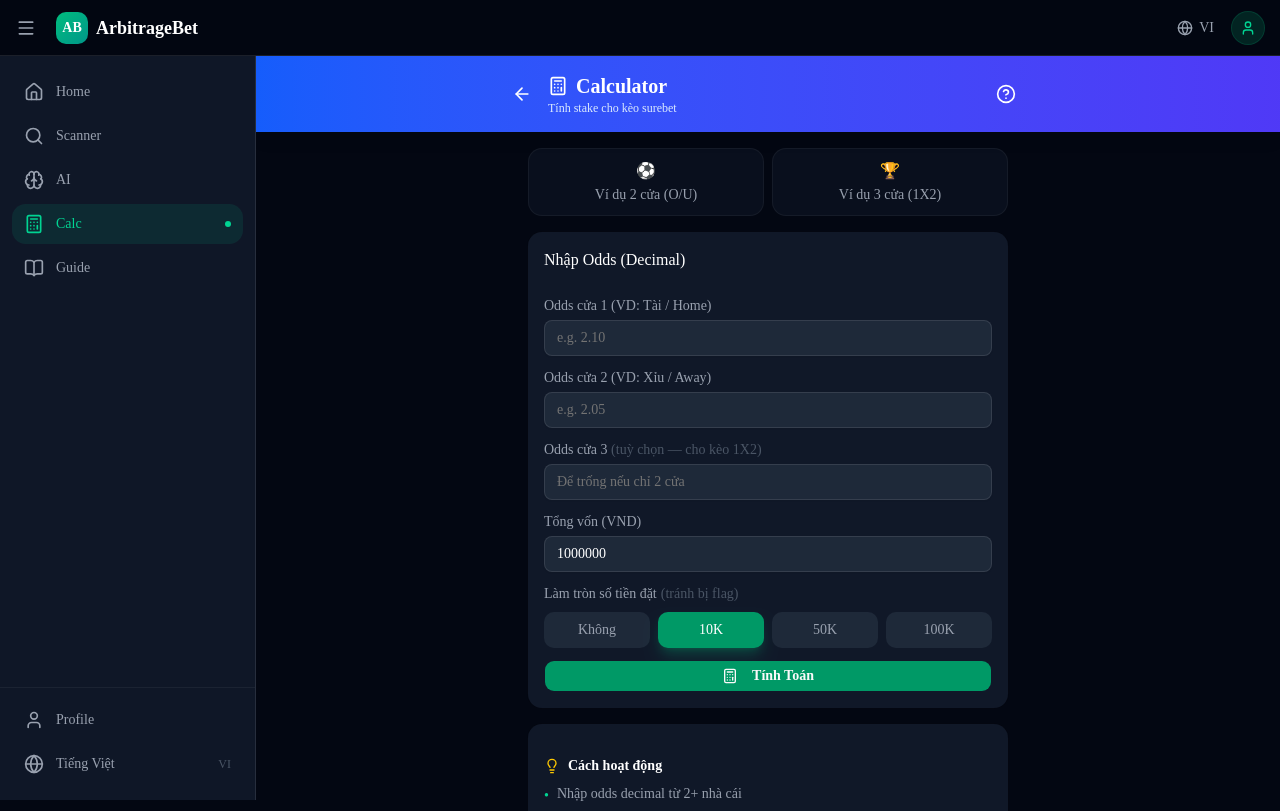
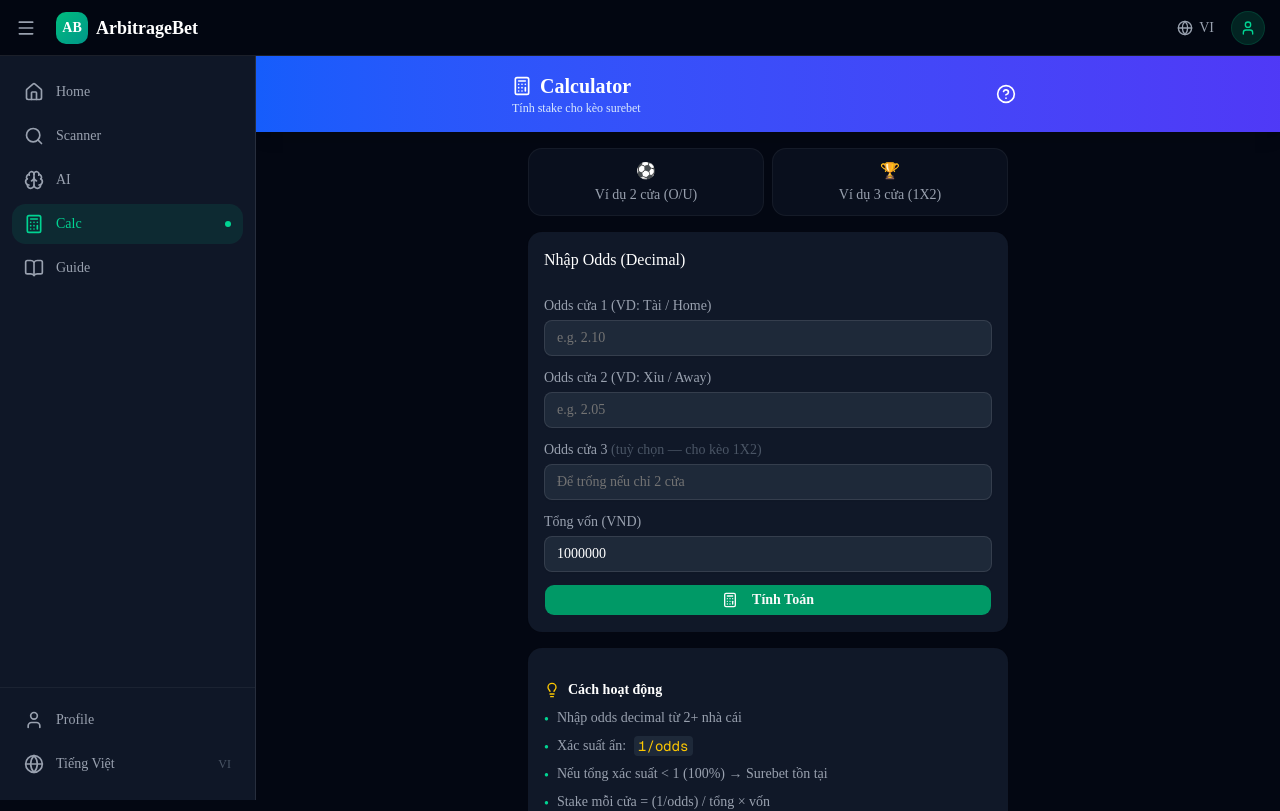
Before and after one commit to ptit9x/vibe-arbitrage-bet, a Next.js app: page /calculator in a window 1280 px wide. Shown: the top 811 px of the page. Built offline with nearby package versions, Linux system fonts and the light colour scheme.

Commit message:
fix: remove stake rounding, multiply stakes by 1000 for display

```diff
--- a/src/app/calculator/page.tsx
+++ b/src/app/calculator/page.tsx
@@ -4,13 +4,9 @@ import { useState } from "react";
 import { Card, CardContent, CardHeader, CardTitle } from "@/components/ui/card";
 import { Button } from "@/components/ui/button";
 import { Input } from "@/components/ui/input";
-import { createClient } from "@/lib/supabase/client";
-import { useRouter } from "next/navigation";
-import Link from "next/link";
 import { useI18n } from "@/lib/i18n/provider";
 import {
   Calculator,
-  ArrowLeft,
   HelpCircle,
   Info,
   CheckCircle2,
@@ -19,7 +15,6 @@ import {
 } from "lucide-react";
 
 export default function CalculatorPage() {
-  const router = useRouter();
   const { t, locale } = useI18n();
   const [odds1, setOdds1] = useState("");
   const [odds2, setOdds2] = useState("");
@@ -32,54 +27,10 @@ export default function CalculatorPage() {
     stakes: number[];
     payouts: number[];
     profit: number;
-    roundedStakes: number[];
-    roundedPayouts: number[];
-    roundedProfit: number;
-    roundedProfitPercent: number;
-    roundedTotalStake: number;
-    roundMode: string;
   } | null>(null);
 
   const formatMoney = (amount: number) =>
     new Intl.NumberFormat(locale === "vi" ? "vi-VN" : "en-US").format(Math.round(amount));
-
-  type RoundMode = "none" | "10k" | "50k" | "100k";
-  const [roundMode, setRoundMode] = useState<RoundMode>("10k");
-
-  const getRoundUnit = (mode: RoundMode): number => {
-    switch (mode) {
-      case "10k": return 10_000;
-      case "50k": return 50_000;
-      case "100k": return 100_000;
-      default: return 1;
-    }
-  };
-
-  const roundStakes = (exactStakes: number[], unit: number, allOdds: number[]): number[] => {
-    if (unit <= 1) return exactStakes.map((s) => Math.round(s));
-
-    const rounded = exactStakes.map((s) => Math.round(s / unit) * unit);
-
-    const totalExact = exactStakes.reduce((a, b) => a + b, 0);
-    const totalRounded = rounded.reduce((a, b) => a + b, 0);
-    const diff = totalRounded - totalExact;
-
-    if (Math.abs(diff) >= unit) {
-      const maxIdx = exactStakes.indexOf(Math.max(...exactStakes));
-      rounded[maxIdx] = Math.round((exactStakes[maxIdx] - diff) / unit) * unit;
-    }
-
-    const payouts = rounded.map((s, i) => s * allOdds[i]);
-    const minPayout = Math.min(...payouts);
-    const totalStakeRounded = rounded.reduce((a, b) => a + b, 0);
-
-    if (minPayout <= totalStakeRounded) {
-      const maxIdx = exactStakes.indexOf(Math.max(...exactStakes));
-      rounded[maxIdx] += unit;
-    }
-
-    return rounded;
-  };
 
   const calculate = () => {
     const o1 = parseFloat(odds1);
@@ -95,31 +46,16 @@ export default function CalculatorPage() {
     const isArb = impliedTotal < 1;
     const pProfit = isArb ? ((1 - impliedTotal) / impliedTotal) * 100 : 0;
 
-    const exactStakes = allOdds.map((o) => ((1 / o) / impliedTotal) * stake);
+    // Exact calculation, then multiply by 1000
+    const exactStakes = allOdds.map((o) => ((1 / o) / impliedTotal) * stake * 1000);
     const exactPayouts = allOdds.map((o, i) => exactStakes[i] * o);
-
-    const unit = getRoundUnit(roundMode);
-    const roundedStakes = roundStakes(exactStakes, unit, allOdds);
-    const roundedPayouts = allOdds.map((o, i) => roundedStakes[i] * o);
-    const roundedMinPayout = Math.min(...roundedPayouts);
-    const roundedTotalStake = roundedStakes.reduce((a, b) => a + b, 0);
-    const roundedProfit = isArb ? roundedMinPayout - roundedTotalStake : 0;
-    const roundedProfitPercent = isArb && roundedTotalStake > 0
-      ? (roundedProfit / roundedTotalStake) * 100
-      : 0;
 
     setResult({
       isArb,
       profitPercent: pProfit,
-      stakes: exactStakes,
-      payouts: exactPayouts,
-      profit: exactPayouts[0] - stake,
-      roundedStakes,
-      roundedPayouts,
-      roundedProfit,
-      roundedProfitPercent,
-      roundedTotalStake,
-      roundMode,
+      stakes: exactStakes.map((s) => Math.round(s)),
+      payouts: exactPayouts.map((p) => Math.round(p)),
+      profit: Math.round(Math.min(...exactPayouts) - stake * 1000),
     });
   };
 
@@ -137,33 +73,18 @@ export default function CalculatorPage() {
     }
   };
 
-  const roundLabels: Record<string, string> = {
-    none: t.calculator.roundNone,
-    "10k": t.calculator.round10k,
-    "50k": t.calculator.round50k,
-    "100k": t.calculator.round100k,
-  };
-
   return (
     <div className="min-h-screen bg-gray-950">
       {/* Header */}
-      <div className="sticky top-0 z-10 bg-gradient-to-r from-blue-600 to-indigo-600 px-4 py-4 text-white shadow-lg">
+      <div className="bg-gradient-to-r from-blue-600 to-indigo-600 px-4 py-4 text-white shadow-lg">
         <div className="mx-auto max-w-lg">
           <div className="flex items-center justify-between">
-            <div className="flex items-center gap-3">
-              <button
-                onClick={() => router.push("/dashboard")}
-                className="text-white hover:bg-white/10 rounded-lg p-1 -ml-1"
-              >
-                <ArrowLeft className="h-5 w-5" />
-              </button>
             <div>
               <h1 className="text-xl font-bold flex items-center gap-2">
                 <Calculator className="h-5 w-5" />
                 {t.calculator.title}
               </h1>
               <p className="text-xs text-blue-100">{t.calculator.subtitle}</p>
-              </div>
             </div>
             <button
               onClick={() => setShowHelp(!showHelp)}
@@ -263,27 +184,6 @@ export default function CalculatorPage() {
                 className="mt-1 border-white/10 bg-gray-800 text-white"
               />
             </div>
-            <div>
-              <label className="text-sm text-gray-400 mb-2 block">
-                {t.calculator.roundingLabel}
-                <span className="text-gray-600 ml-1">{t.calculator.roundingNote}</span>
-              </label>
-              <div className="flex gap-2">
-                {(["none", "10k", "50k", "100k"] as const).map((val) => (
-                  <button
-                    key={val}
-                    onClick={() => setRoundMode(val)}
-                    className={`flex-1 rounded-lg px-3 py-2 text-sm font-medium transition-all ${
-                      roundMode === val
-                        ? "bg-emerald-600 text-white shadow-lg shadow-emerald-600/30"
-                        : "bg-gray-800 text-gray-400 hover:bg-gray-700"
-                    }`}
-                  >
-                    {roundLabels[val]}
-                  </button>
-                ))}
-              </div>
-            </div>
             <Button
               onClick={calculate}
               className="w-full bg-emerald-600 font-bold hover:bg-emerald-700"
@@ -327,10 +227,8 @@ export default function CalculatorPage() {
               {/* Stake breakdown */}
               {result.isArb && (
                 <div className="space-y-2">
-                  {result.roundedStakes.map((rStake, i) => {
+                  {result.stakes.map((stake, i) => {
                     const odds = [odds1, odds2, odds3].filter(Boolean);
-                    const exactStake = result.stakes[i];
-                    const isDifferent = Math.abs(rStake - Math.round(exactStake)) > 1;
                     return (
                       <div
                         key={i}
@@ -345,15 +243,10 @@ export default function CalculatorPage() {
                           </div>
                           <div className="text-right">
                             <p className="text-lg font-bold text-white">
-                              {formatMoney(rStake)}đ
+                              {formatMoney(stake)}đ
                             </p>
-                            {isDifferent && (
-                              <p className="text-sm text-gray-600 line-through">
-                                {t.calculator.exact} {formatMoney(exactStake)}đ
-                              </p>
-                            )}
                             <p className="text-sm text-emerald-400">
-                              {t.calculator.receive} {formatMoney(result.roundedPayouts[i])}đ
+                              {t.calculator.receive} {formatMoney(result.payouts[i])}đ
                             </p>
                           </div>
                         </div>
@@ -364,21 +257,12 @@ export default function CalculatorPage() {
                   {/* Summary */}
                   <div className="flex items-center justify-between rounded-xl bg-emerald-500/5 border border-emerald-500/20 px-4 py-3">
                     <span className="text-sm text-gray-300">
-                      {t.calculator.totalCapitalLabel} <strong className="text-white">{formatMoney(result.roundedTotalStake)}đ</strong>
+                      {t.calculator.totalCapitalLabel} <strong className="text-white">{formatMoney(result.stakes.reduce((a, b) => a + b, 0))}đ</strong>
                     </span>
                     <span className="text-sm text-gray-300">
-                      {t.calculator.profitLabel} <strong className="text-emerald-400">+{formatMoney(result.roundedProfit)}đ ({result.roundedProfitPercent.toFixed(2)}%)</strong>
+                      {t.calculator.profitLabel} <strong className="text-emerald-400">+{formatMoney(result.profit)}đ</strong>
                     </span>
                   </div>
-
-                  {result.roundMode !== "none" && (
-                    <div className="rounded-lg bg-blue-500/5 border border-blue-500/10 p-2.5">
-                      <p className="text-sm text-blue-400 flex items-center gap-1">
-                        <Lightbulb className="h-3 w-3" />
-                        {t.calculator.roundTip}
-                      </p>
-                    </div>
-                  )}
                 </div>
               )}
 
@@ -416,18 +300,9 @@ export default function CalculatorPage() {
                 {t.calculator.howTip4}
               </li>
             </ul>
-            <div className="mt-3 pt-3 border-t border-white/5">
-              <Link
-                href="/guide"
-                className="text-sm text-emerald-400 hover:text-emerald-300 flex items-center gap-1"
-              >
-                {t.common.viewGuide}
-              </Link>
-            </div>
           </CardContent>
         </Card>
       </div>
-
     </div>
   );
 }
```
Lines whose indentation alone changed are shown as unchanged.
